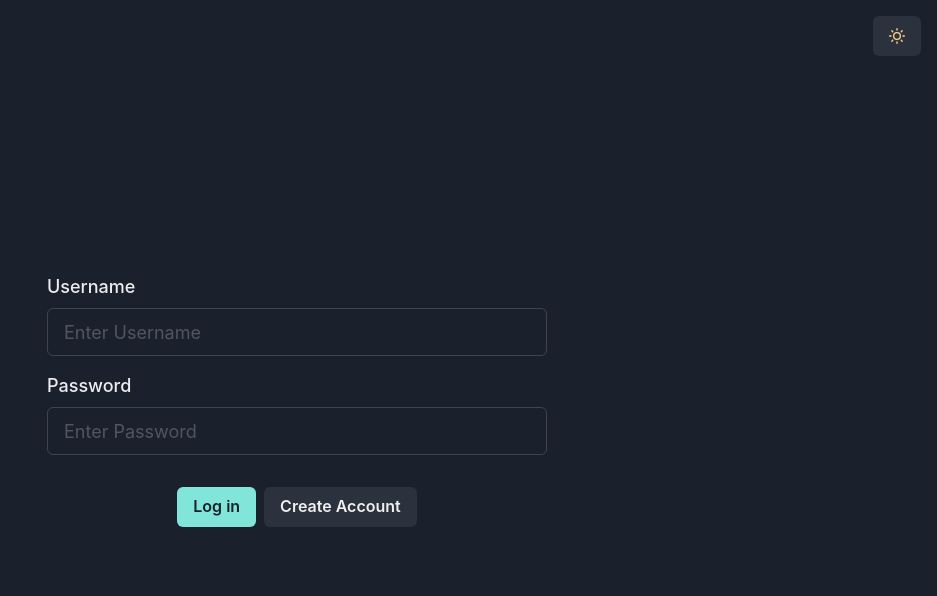
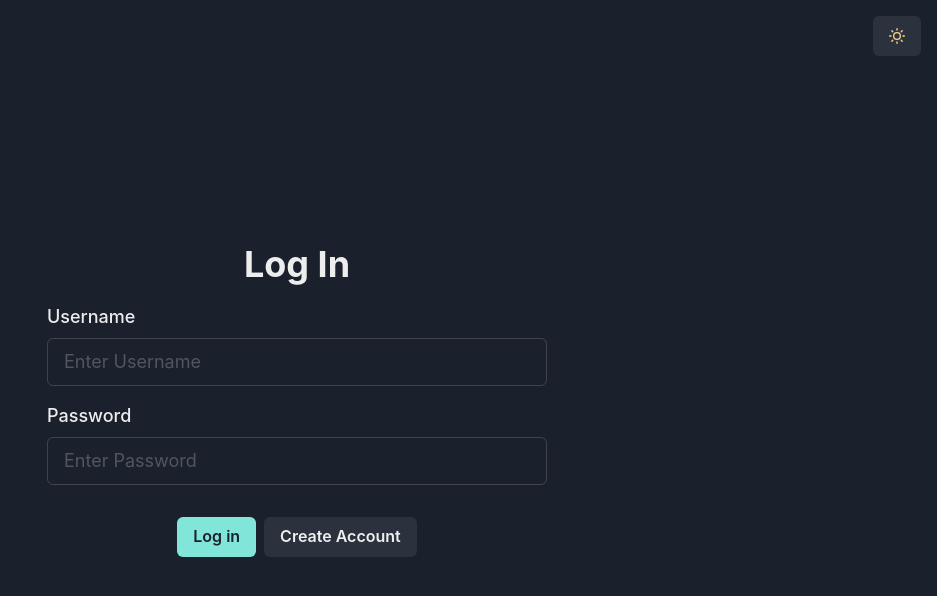
Before and after one commit to Rgit915/WhatsApp-Clone, a React (Create React App) app in the folder frontend/: page / in a window 1280 px wide. Shown: the top 596 px of the page, without its empty margins (343-1280 px from the left). Built offline with nearby package versions, Linux system fonts and the light colour scheme.

Commit message:
Add Heading to the form

```diff
--- a/frontend/src/components/Login/Login.jsx
+++ b/frontend/src/components/Login/Login.jsx
@@ -1,23 +1,24 @@
-import { FormControl, FormLabel, VStack, Input, Button, ButtonGroup, FormErrorMessage } from '@chakra-ui/react';
+import { FormControl, FormLabel, VStack, Input, Button, ButtonGroup, FormErrorMessage, Heading } from '@chakra-ui/react';
 import React from 'react';
 
 const Login = () => {
-  return <VStack as="form"  w={{ base: "90%", md: "500px" }} justify="center" m="auto" h="100vh" spacing="1rem">
+  return <VStack as="form" w={{ base: "90%", md: "500px" }} justify="center" m="auto" h="100vh" spacing="1rem">
+    <Heading>Log In</Heading>
     <FormControl>
       <FormLabel fontSize="lg" >Username</FormLabel>
-      <Input name="username" placeholder="Enter Username" autoComplete="off" size="lg"/>
+      <Input name="username" placeholder="Enter Username" autoComplete="off" size="lg" />
       <FormErrorMessage>Invalid Username</FormErrorMessage>
     </FormControl>
 
     <FormControl>
       <FormLabel fontSize="lg">Password</FormLabel>
-      <Input name="password" placeholder="Enter Password" type="password" autoComplete="off" size="lg"/>
+      <Input name="password" placeholder="Enter Password" type="password" autoComplete="off" size="lg" />
       <FormErrorMessage>Invalid password</FormErrorMessage>
     </FormControl>
-<ButtonGroup pt="1rem">
-   <Button  type="submit" colorScheme="teal">Log in</Button>
-   <Button>Create Account</Button>
-</ButtonGroup>
+    <ButtonGroup pt="1rem">
+      <Button type="submit" colorScheme="teal">Log in</Button>
+      <Button>Create Account</Button>
+    </ButtonGroup>
 
   </VStack>;
 
```
